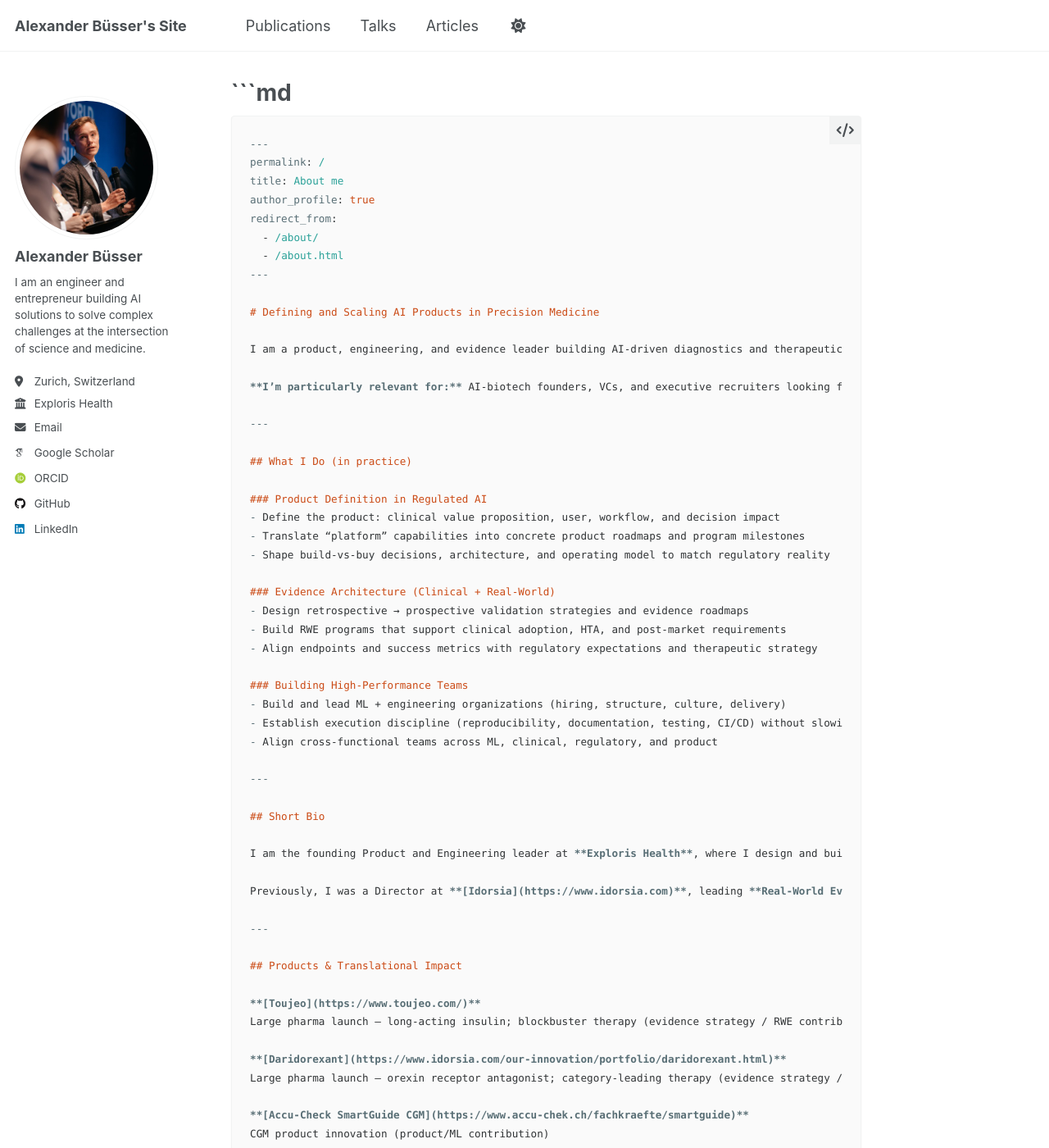
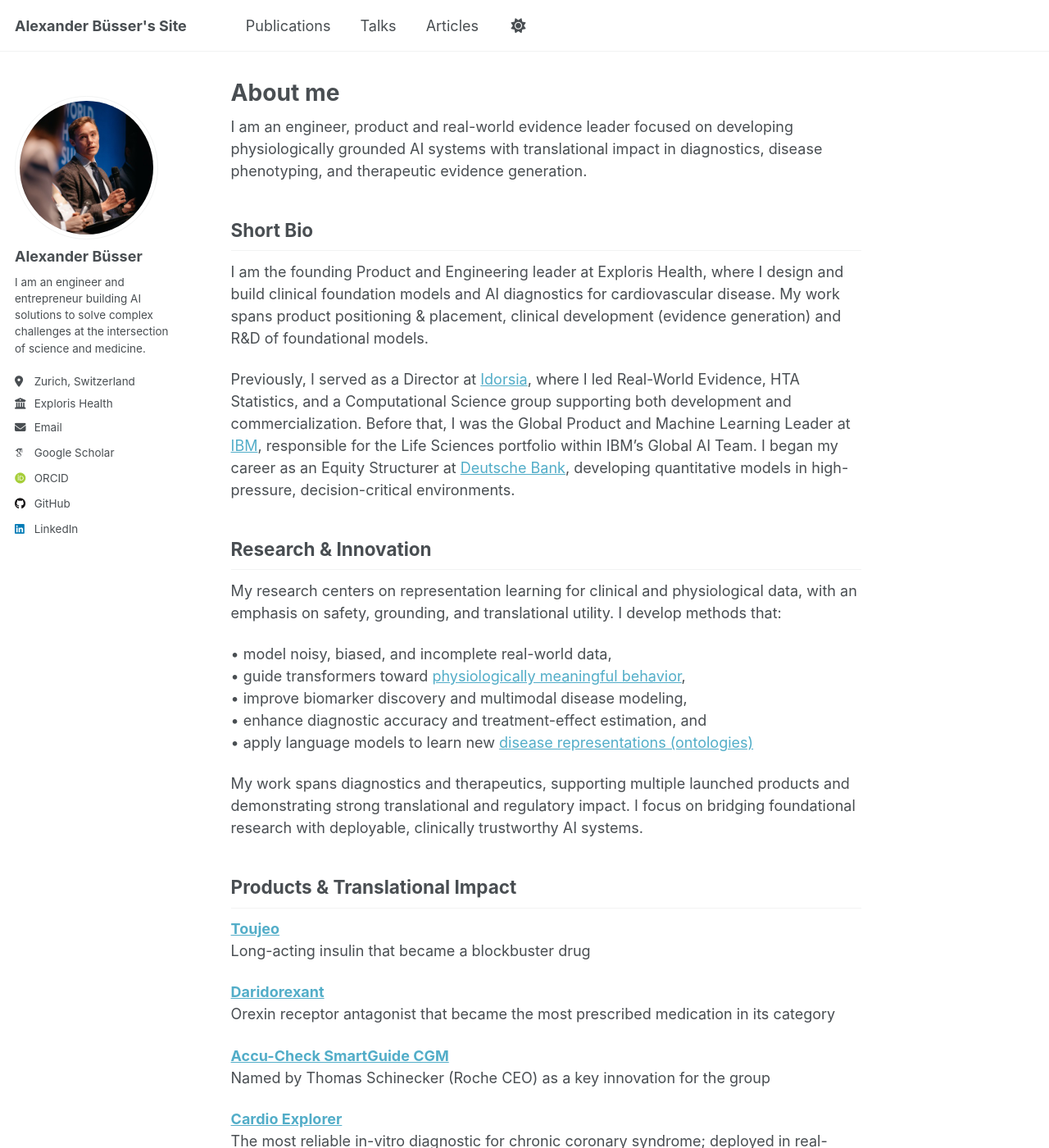
Before and after one commit to albu89/ajb, a Jekyll site: the page built from _pages/about.md, in a window 1280 px wide and 1400 px high. Shown: the whole window at 82% size. Built offline with Jekyll 4.4.1, drawn with Linux system fonts in a browser that asks for light colours; some web fonts are replaced; our own code applies the rules of GitHub Pages for plain Markdown files; a script that is not in the unit is left out; some of the changed text lies outside the part shown.

Commit message:
Revert "Revise about page content and structure"
This reverts commit 6cf22ad44f51fbdc8393f46960d53df0633e00b6.

````diff
--- a/_pages/about.md
+++ b/_pages/about.md
@@ -1,4 +1,3 @@
-```md
 ---
 permalink: /
 title: About me
@@ -8,81 +7,42 @@ redirect_from:
   - /about.html
 ---
 
-# Defining and Scaling AI Products in Precision Medicine
-
-I am a product, engineering, and evidence leader building AI-driven diagnostics and therapeutic-enabling platforms. I specialize in **turning machine learning and biological signal into clearly defined, regulated medical products** — aligning **product strategy, evidence generation (RWE/clinical studies), regulatory pathways, and high-performing ML/engineering teams**.
-
-**I’m particularly relevant for:** AI-biotech founders, VCs, and executive recruiters looking for an operator who can **translate an AI platform into programs and products** (diagnostics, companion diagnostics, therapeutic evidence generation) and scale the organization responsibly.
-
----
-
-## What I Do (in practice)
-
-### Product Definition in Regulated AI
-- Define the product: clinical value proposition, user, workflow, and decision impact
-- Translate “platform” capabilities into concrete product roadmaps and program milestones
-- Shape build-vs-buy decisions, architecture, and operating model to match regulatory reality
-
-### Evidence Architecture (Clinical + Real-World)
-- Design retrospective → prospective validation strategies and evidence roadmaps
-- Build RWE programs that support clinical adoption, HTA, and post-market requirements
-- Align endpoints and success metrics with regulatory expectations and therapeutic strategy
-
-### Building High-Performance Teams
-- Build and lead ML + engineering organizations (hiring, structure, culture, delivery)
-- Establish execution discipline (reproducibility, documentation, testing, CI/CD) without slowing innovation
-- Align cross-functional teams across ML, clinical, regulatory, and product
-
----
+I am an engineer, product and real-world evidence leader focused on developing physiologically grounded AI systems with translational impact in diagnostics, disease phenotyping, and therapeutic evidence generation.
 
 ## Short Bio
 
-I am the founding Product and Engineering leader at **Exploris Health**, where I design and build **clinical foundation models** and **AI diagnostics** for cardiovascular disease. My scope spans **product definition & positioning**, **clinical development (evidence generation)**, and **R&D of foundation-model approaches**.
+I am the founding Product and Engineering leader at Exploris Health, where I design and build  clinical foundation models and AI diagnostics for cardiovascular disease. My work spans product positioning & placement, clinical development (evidence generation) and R&D of foundational models.
 
-Previously, I was a Director at **[Idorsia](https://www.idorsia.com)**, leading **Real-World Evidence**, **HTA Statistics**, and a **Computational Science** group supporting both development and commercialization. Before that, I was the **Global Product & Machine Learning Leader** at **[IBM](https://www.ibm.com)**, responsible for the **Life Sciences portfolio** within IBM’s Global AI Team. I began my career as an **Equity Structurer** at **[Deutsche Bank](https://www.db.com)**, developing quantitative models in high-pressure, decision-critical environments.
+Previously, I served as a Director at [Idorsia](https://www.idorsia.com), where I led Real-World Evidence, HTA Statistics, and a Computational Science group supporting both development and commercialization. Before that, I was the Global Product and Machine Learning Leader at [IBM](https://www.ibm.com), responsible for the Life Sciences portfolio within IBM’s Global AI Team. I began my career as an Equity Structurer at [Deutsche Bank](https://www.db.com), developing quantitative models in high-pressure, decision-critical environments.
 
----
+
+## Research & Innovation
+
+My research centers on representation learning for clinical and physiological data, with an emphasis on safety, grounding, and translational utility. I develop methods that:
+
+• model noisy, biased, and incomplete real-world data,
+• guide transformers toward [physiologically meaningful behavior](https://patents.google.com/patent/US20230092186A1/en),
+• improve biomarker discovery and multimodal disease modeling,
+• enhance diagnostic accuracy and treatment-effect estimation, and
+• apply language models to learn new [disease representations (ontologies)](https://www.nature.com/articles/s43856-024-00698-2)
+
+My work spans diagnostics and therapeutics, supporting multiple launched products and demonstrating strong translational and regulatory impact. I focus on bridging foundational research with deployable, clinically trustworthy AI systems.
+
 
 ## Products & Translational Impact
 
 **[Toujeo](https://www.toujeo.com/)**
-Large pharma launch — long-acting insulin; blockbuster therapy (evidence strategy / RWE contribution)
+Long-acting insulin that became a blockbuster drug
 
 **[Daridorexant](https://www.idorsia.com/our-innovation/portfolio/daridorexant.html)**
-Large pharma launch — orexin receptor antagonist; category-leading therapy (evidence strategy / RWE contribution)
+Orexin receptor antagonist that became the most prescribed medication in its category
 
 **[Accu-Check SmartGuide CGM](https://www.accu-chek.ch/fachkraefte/smartguide)**
-CGM product innovation (product/ML contribution)
+Named by Thomas Schinecker (Roche CEO) as a key innovation for the group
 
 **[Cardio Explorer](https://www.cardioexplorer.ai/)**
-AI diagnostic for chronic coronary syndrome; deployed in real-world clinical settings (product/engineering/evidence contribution)
+The most reliable in-vitro diagnostic for chronic coronary syndrome; deployed in real-world clinical settings
 
----
-
-## Research & Innovation (selected themes)
-
-My research focuses on **representation learning** for clinical and physiological data, with emphasis on **safety, grounding, and translational utility**. Selected themes include:
-
-- Learning from noisy, biased, incomplete real-world clinical data
-- Guiding transformers toward **[physiologically meaningful behavior](https://patents.google.com/patent/US20230092186A1/en)**
-- Biomarker discovery and multimodal disease modeling
-- Diagnostic accuracy and treatment-effect estimation
-- Applying language models to learn new **[disease representations (ontologies)](https://www.nature.com/articles/s43856-024-00698-2)**
-
-I focus on bridging foundational methods with deployable, clinically trustworthy AI systems — and on designing the evidence required to make them real in regulated environments.
-
----
-
-## How I Can Help (inbound)
-
-I’m open to conversations with:
-- **AI-biotech founders** building translational platforms (diagnostics, companion diagnostics, therapeutic programs)
-- **VCs** evaluating platform risk, evidence strategy, and execution readiness
-- **Executive recruiters** hiring CPO/CTO/VP Product/VP Platform/VP Translational AI leaders
-
-If you’re building at the intersection of **AI + biology + regulated medicine**, I’m happy to connect.
-
----
 
 ## Leadership & Awards
 
@@ -100,4 +60,3 @@ If you’re building at the intersection of **AI + biology + regulated medicine*
 
 **2022**
 • IBM Outstanding Technical Achievement Award — contribution to development of a medical diagnostic
-```
````
